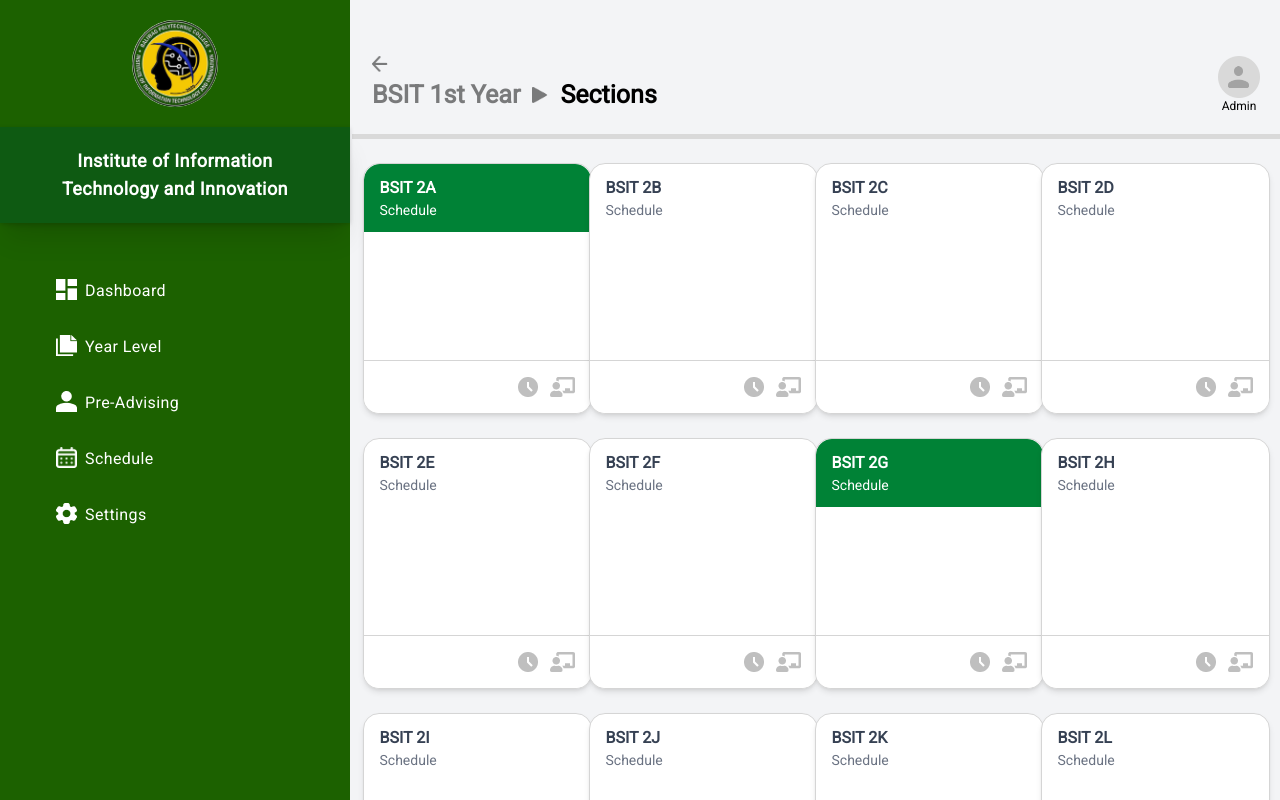
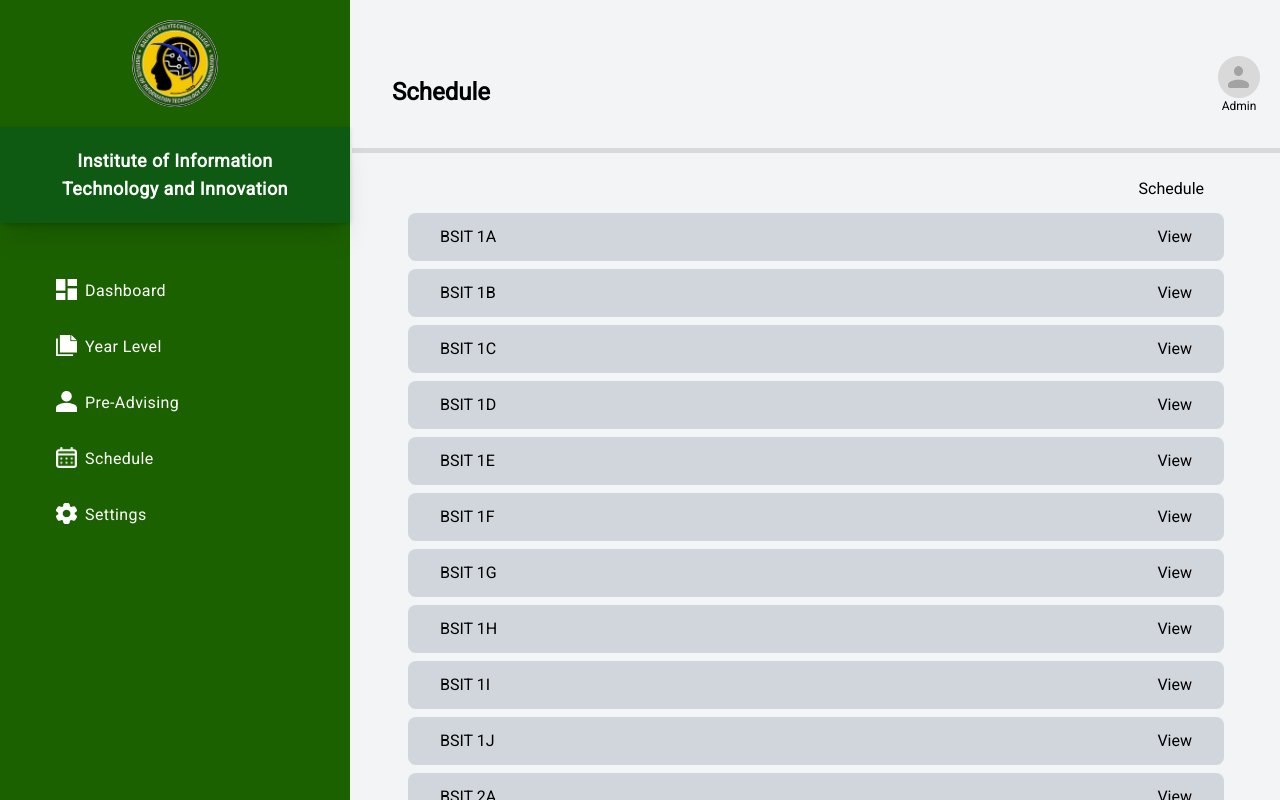
Before and after one commit to 0l3r7/IITI-pre-advising, a React (Vite) app: page /viewSection in a window 1280 px wide. Shown: the top 800 px of the page. Built offline with nearby package versions, Linux system fonts and the light colour scheme.

Commit message:
Modified schedule and view section and deleted adding schedule modal

```diff
--- a/src/schedule/schedule.jsx
+++ b/src/schedule/schedule.jsx
@@ -2,27 +2,18 @@ import { Link } from "react-router-dom";
 import { useState } from "react";
 import React from "react";
 import adminLogo from "../dashboard/dashboardLOGO/adminLogo.png";
-import ViewSchedule from "./viewSchedule";
-
-// Generate sections (1A–4J)
-const generateSections = () => {
-  const sections = [];
-  const letters = ["A", "B", "C", "D", "E", "F", "G", "H", "I", "J"];
-
-  for (let year = 1; year <= 4; year++) {
-    letters.forEach((letter) => {
-      sections.push(`BSIT ${year}${letter}`);
-    });
-  }
-
-  return sections;
-};
+import ViewOverallSchedule from "./viewOverallSchedule";
 
 const Schedule = () => {
-  const sections = generateSections();
-  const [showModal, setShowModal] = useState(false);
-  const [selectedSection, setSelectedSection] = useState("");
+  const [showOverall, setShowOverall] = useState(false);
 
+  const options = [
+    "Overall Schedule",
+    "BSIT 1st Year",
+    "BSIT 2nd Year",
+    "BSIT 3rd Year",
+    "BSIT 4th Year",
+  ];
   return (
     <div className="bg-gray-100 h-screen pl-[55%] md:pl-88 font-RB w-full flex flex-col">
       {/* HEADER */}
@@ -39,40 +30,26 @@ const Schedule = () => {
 
       {/* CONTENT */}
 
-      <main className="flex-1 overflow-y-auto px-5 sm:px-14 py-6">
-        <div>
-          {/* Top label */}
-          <div className="flex justify-end pr-5 mb-3 text-base">
-            <span>Schedule</span>
-          </div>
-
-          {/* Sections list */}
-          <div className="space-y-2">
-            {sections.map((section, index) => (
-              <div
-                key={index}
-                className="bg-gray-300 rounded-lg px-8 py-3 flex justify-between items-center"
-              >
-                <span className="text-base">{section}</span>
-
-                <button
-                  className="text-base hover:underline cursor-pointer"
-                  onClick={() => {
-                    setSelectedSection(section); // 👈 store clicked section
-                    setShowModal(true);
-                  }}
-                >
-                  View
-                </button>
-              </div>
-            ))}
-          </div>
+      <main className="overflow-y-auto px-5 sm:px-14 py-6">
+        <div className="space-y-5 px-7">
+          {options.map((item, index) => (
+            <div
+              key={index}
+              onClick={() => {
+                if (item === "Overall Schedule") {
+                  setShowOverall(true);
+                }
+              }}
+              className="bg-[#1C6100] text-white rounded-xl px-6 py-6 shadow-md cursor-pointer hover:bg-green-700 transition"
+            >
+              <h2 className="text-lg font-bold">{item}</h2>
+            </div>
+          ))}
         </div>
       </main>
-      <ViewSchedule
-        show={showModal}
-        onClose={() => setShowModal(false)}
-        yearSection={selectedSection} // 👈 pass prop
+      <ViewOverallSchedule
+        show={showOverall}
+        onClose={() => setShowOverall(false)}
       />
     </div>
   );
--- a/src/schedule/viewSection.jsx
+++ b/src/schedule/viewSection.jsx
@@ -1,47 +1,34 @@
 import { Link } from "react-router-dom";
+import { useState } from "react";
 import React from "react";
-import { useState } from "react";
-import AddScheduleModal from "./AddScheduleModal";
-import back from "../assets/photo/arrow.png";
 import adminLogo from "../dashboard/dashboardLOGO/adminLogo.png";
-import next from "../assets/photo/next.png";
-import view from "../assets/photo/view.png";
-import add from "../assets/photo/add.png";
+import ViewSchedule from "./viewSchedule";
 
-const sections = [
-  { name: "BSIT 2A", active: true },
-  { name: "BSIT 2B" },
-  { name: "BSIT 2C" },
-  { name: "BSIT 2D" },
-  { name: "BSIT 2E" },
-  { name: "BSIT 2F" },
-  { name: "BSIT 2G", active: true },
-  { name: "BSIT 2H" },
-  { name: "BSIT 2I" },
-  { name: "BSIT 2J" },
-  { name: "BSIT 2K" },
-  { name: "BSIT 2L" },
-];
+// Generate sections (1A–4J)
+const generateSections = () => {
+  const sections = [];
+  const letters = ["A", "B", "C", "D", "E", "F", "G", "H", "I", "J"];
+
+  for (let year = 1; year <= 4; year++) {
+    letters.forEach((letter) => {
+      sections.push(`BSIT ${year}${letter}`);
+    });
+  }
+
+  return sections;
+};
 
 const ViewSection = () => {
+  const sections = generateSections();
   const [showModal, setShowModal] = useState(false);
+  const [selectedSection, setSelectedSection] = useState("");
+
   return (
-    <div className="bg-gray-100 h-full pl-[55%] md:pl-88 font-RB w-full">
-      {/* Header */}
+    <div className="bg-gray-100 h-screen pl-[55%] md:pl-88 font-RB w-full flex flex-col">
+      {/* HEADER */}
       <div className="p-5 pt-14 flex justify-between border-b-5 border-[#D9D9D9]">
-        <div className="flex flex-col items-start gap-1 text-[25px]">
-          <Link to="/schedule">
-            <img src={back} alt="Back" className="w-4 h-4" />
-          </Link>
+        <h1 className="font-bold text-2xl p-5">Schedule</h1>
 
-          <div className="flex items-center gap-3">
-            <span className="font-bold text-black/50">BSIT 1st Year</span>
-            <img src={next} alt="Next" className="w-4 h-4" />
-            <span className="font-bold text-black">Sections</span>
-          </div>
-        </div>
-
-        {/* Admin */}
         <Link to="/profile">
           <div className="flex-col cursor-pointer active:scale-95">
             <img src={adminLogo} alt="admin" className="h-10.5 w-10.5" />
@@ -50,53 +37,43 @@ const ViewSection = () => {
         </Link>
       </div>
 
-      {/* Sections Grid */}
-      <div className="p-6 flex justify-center">
-        <div className="grid grid-cols-1 sm:grid-cols-2 md:grid-cols-3 lg:grid-cols-4 gap-6 justify-items-center">
-          {sections.map((section, index) => (
-            <div
-              key={index}
-              className="relative bg-white rounded-2xl border border-[#D5D5D5] shadow-md w-57.25 h-62.75 overflow-hidden"
-            >
-              {/* Top Header */}
+      {/* CONTENT */}
+
+      <main className="flex-1 overflow-y-auto px-5 sm:px-14 py-6">
+        <div>
+          {/* Top label */}
+          <div className="flex justify-end pr-5 mb-3 text-base">
+            <span>Schedule</span>
+          </div>
+
+          {/* Sections list */}
+          <div className="space-y-2">
+            {sections.map((section, index) => (
               <div
-                className={`px-4 py-3 ${
-                  section.active ? "bg-green-700 text-white rounded-t-2xl" : ""
-                }`}
+                key={index}
+                className="bg-gray-300 rounded-lg px-8 py-3 flex justify-between items-center"
               >
-                <h3
-                  className={`font-semibold ${
-                    section.active ? "text-white" : "text-gray-700"
-                  }`}
+                <span className="text-base">{section}</span>
+
+                <button
+                  className="text-base hover:underline cursor-pointer"
+                  onClick={() => {
+                    setSelectedSection(section); // store clicked section
+                    setShowModal(true);
+                  }}
                 >
-                  {section.name}
-                </h3>
-
-                <p
-                  className={`text-sm ${
-                    section.active ? "text-white" : "text-gray-500"
-                  }`}
-                >
-                  Schedule
-                </p>
+                  View
+                </button>
               </div>
-
-              <div className="absolute bottom-0 left-0 w-full border-t border-[#D5D5D5] px-4 py-4 flex justify-end gap-3 bg-white">
-                <Link to="/viewSchedule">
-                  <img src={view} alt="view" />
-                </Link>
-                <img
-                  src={add}
-                  alt="add"
-                  className="cursor-pointer"
-                  onClick={() => setShowModal(true)}
-                />
-              </div>
-            </div>
-          ))}
+            ))}
+          </div>
         </div>
-      </div>
-      <AddScheduleModal show={showModal} onClose={() => setShowModal(false)} />
+      </main>
+      <ViewSchedule
+        show={showModal}
+        onClose={() => setShowModal(false)}
+        yearSection={selectedSection} // pass prop
+      />
     </div>
   );
 };
```
Also changed, not shown: src/schedule/AddScheduleModal.jsx (deleted, +0 -172 lines).
